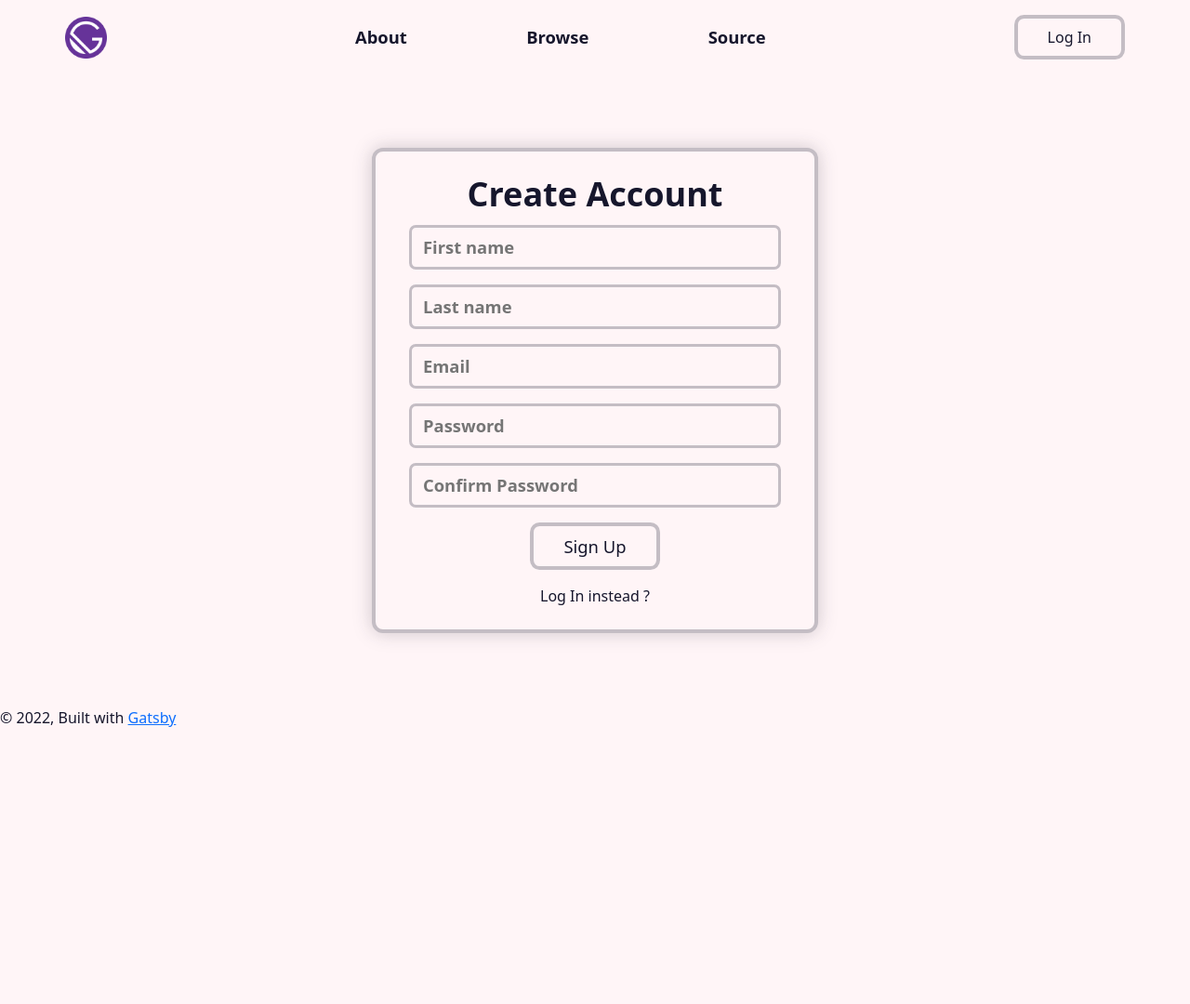
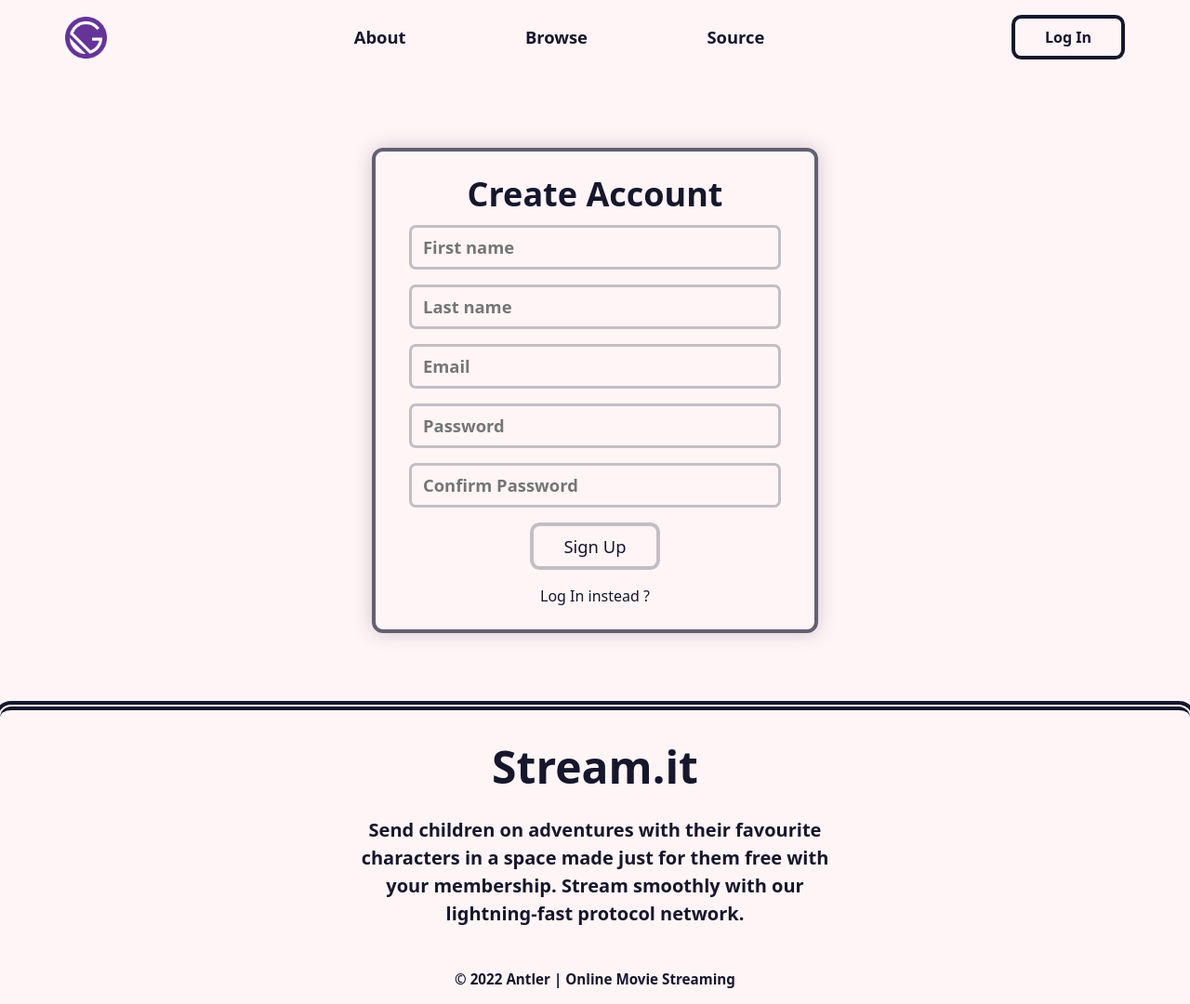
Before and after one commit to nparashar150/stream.it, a Gatsby site: page /auth/signup in a window 1280 px wide. Shown: the whole page at 93% size. Before the commit the page ends 800 px from the top, so only its background shows below. Built offline with nearby package versions, Linux system fonts and the light colour scheme; Gatsby itself is replaced by a stand-in of ours; no server answers.

Commit message:
Update styling and remove layout bugs

```diff
--- a/src/components/Form/Form.js
+++ b/src/components/Form/Form.js
@@ -35,6 +35,7 @@ const Form = ({
   formSubmitFunction,
   loginInGoogle,
   forgotPassword,
+  createmobileview,
 }) => {
   const ButtonConfig = {
     padding: ".5rem 2rem",
@@ -99,7 +100,10 @@ const Form = ({
       >
         {formik => (
           <div className="d-flex justify-content-center align-items-center">
-            <FormWrapper className="d-flex justify-content-center align-items-center flex-column">
+            <FormWrapper
+              createmobileview={createmobileview}
+              className="d-flex justify-content-center align-items-center flex-column"
+            >
               <FormHeading>{formHeading}</FormHeading>
               {loginInGoogle && (
                 <FormLoginWithGoogleWrapper
--- a/src/components/Form/FormElements.js
+++ b/src/components/Form/FormElements.js
@@ -10,7 +10,7 @@ export const FormWrapper = styled(Form)`
   min-width: 30rem;
   max-width: 35rem;
   background: ${props => props.theme.background};
-  border: 4px solid ${props => props.theme.userBorderColor};
+  border: 4px solid ${props => props.theme.font + "AA"};
   border-radius: 0.75rem;
   flex-wrap: wrap;
   padding: 1.5rem 0rem;
@@ -26,6 +26,12 @@ export const FormWrapper = styled(Form)`
     width: 90vw;
     min-width: 90vw;
     max-width: 90vw;
+
+    ${({ createmobileview }) =>
+      createmobileview &&
+      css`
+        margin-top: 10vh;
+      `}
   }
 `
 export const StyledInput = styled.input`
--- a/src/components/Index/IndexElements.js
+++ b/src/components/Index/IndexElements.js
@@ -31,10 +31,13 @@ export const LandingHeading = styled.h1`
     margin: 0;
     font-size: 4rem;
     width: 100%;
-    padding: 0 5vw;
   }
 
   span {
+    white-space: nowrap;
+    padding: 0;
+    margin: 0;
+    text-align: center;
     width: 100%;
     -webkit-text-fill-color: ${props => props.theme.background};
     -webkit-text-stroke-width: 3px;
@@ -66,6 +69,7 @@ export const AboutWrapper = styled.div`
   @media (max-width: 768px) {
     flex-direction: column-reverse;
     width: 100%;
+    border-radius: 0rem;
     padding: 10vh 5vw;
   }
 
--- a/src/components/Index/LandingPage.js
+++ b/src/components/Index/LandingPage.js
@@ -30,6 +30,7 @@ export default function Index({ data, features }) {
     color: lightTheme.font,
     hoverBg: lightTheme.font,
     zIndex: 5,
+    dropShadow: true,
   }
 
   const aboutImage = getImage(data.landingaboutimage.gatsbyImageData)
--- a/src/components/MovieList/MovieListMapper.js
+++ b/src/components/MovieList/MovieListMapper.js
@@ -15,6 +15,7 @@ export default function MovieListMapper({ prismic }) {
     objectFit: "cover",
   }
   return (
+    <div className="container">
       <MovieListWrapper className="container px-2">
         {Object.keys(prismic).map(key => {
           const image = getImage(
@@ -56,5 +57,6 @@ export default function MovieListMapper({ prismic }) {
           )
         })}
       </MovieListWrapper>
+    </div>
   )
 }
--- a/src/components/MovieList/MovieListStyles.js
+++ b/src/components/MovieList/MovieListStyles.js
@@ -9,10 +9,12 @@ export const MovieListWrapper = styled.section`
   gap: 2rem;
   flex-direction: row;
   padding-top: 2rem;
+  padding-bottom: 10vh;
 
   @media (max-width: 768px) {
-    padding: 0 5vw;
+    padding: 1rem 5vw;
     margin-top: calc(10vh + 2rem);
+    margin-bottom: 10vh;
   }
 `
 
--- a/src/components/Shared/Button.js
+++ b/src/components/Shared/Button.js
@@ -10,6 +10,10 @@ export const Button = styled.button`
   border: 4px solid
     ${props => (props.hoverBg ? props.hoverBg : props.theme.userBorderColor)};
   transition: 0.375s all ease-in-out;
+  filter: ${props =>
+    props.dropShadow &&
+    `drop-shadow(0 0 10px ${props => props.theme.font + "35"})`};
+
   ${({ zIndex }) =>
     zIndex &&
     css`
--- a/src/components/Shared/Footer/Footer.js
+++ b/src/components/Shared/Footer/Footer.js
@@ -1,5 +1,87 @@
-import React from 'react';
+import React from "react"
+import styled, { css } from "styled-components"
 
-export default function Footer() {
-  return <div>Footer</div>;
+export default function Footer({ isLanding }) {
+  return (
+    <>
+      <FooterWrapper
+        isLanding={isLanding}
+        className="d-flex justify-content-center align-items-center"
+      >
+        <FooterHeading>Stream.it</FooterHeading>
+        <FooterInfo>
+          Send children on adventures with their favourite characters in a space
+          made just for them free with your membership. Stream smoothly with our
+          lightning-fast protocol network.
+        </FooterInfo>
+      </FooterWrapper>
+      <FooterCopyrightsWrapper
+        isLanding={isLanding}
+        className="d-flex justify-content-center align-items-center"
+      >
+        <FooterCopyrights>
+          © 2022 Antler | Online Movie Streaming
+        </FooterCopyrights>
+      </FooterCopyrightsWrapper>
+    </>
+  )
 }
+
+const FooterWrapper = styled.footer`
+  /* height: 10vh; */
+  background: ${props => props.theme.background};
+  color: ${props => props.theme.font};
+  flex-direction: column;
+  width: 100%;
+  padding: 2rem 0 1rem 0;
+  border-top-left-radius: 0.75rem;
+  border-top-right-radius: 0.75rem;
+  outline: 4px solid ${props => props.theme.font};
+  border-top: 4px solid ${props => props.theme.font};
+  outline-offset: 2px;
+  overflow: hidden;
+  gap: 1rem;
+
+  ${({ isLanding }) =>
+    isLanding &&
+    css`
+      background: ${props => props.theme.font};
+      color: ${props => props.theme.background};
+    `}
+`
+const FooterHeading = styled.h1`
+  font-size: 3rem;
+  font-weight: 700;
+`
+const FooterInfo = styled.p`
+  font-size: 1.25rem;
+  width: 40%;
+  font-weight: 600;
+  text-align: center;
+
+  @media (max-width: 768px) {
+    width: 100%;
+    padding: 0 10vw;
+  }
+`
+const FooterCopyrightsWrapper = styled.div`
+  background: ${props => props.theme.background};
+  flex-direction: column;
+  color: ${props => props.theme.font};
+  width: 100%;
+  overflow: hidden;
+  padding: 1rem 0 0 0;
+  position: absolute;
+  margin-top: -4px;
+
+  ${({ isLanding }) =>
+    isLanding &&
+    css`
+      background: ${props => props.theme.font};
+      color: ${props => props.theme.background};
+    `}
+`
+const FooterCopyrights = styled.p`
+  font-size: 0.95rem;
+  font-weight: 600;
+`
--- a/src/components/Shared/Navbar/Navbar.js
+++ b/src/components/Shared/Navbar/Navbar.js
@@ -22,8 +22,9 @@ export default function Navbar() {
     padding: ".5rem 2rem",
     curve: ".65rem",
     fontSize: "1rem",
-    bold: true,
+    bold: 600,
     color: lightTheme.font,
+    hoverBg: lightTheme.font,
   }
 
   const handlerUser = () => {
@@ -59,6 +60,7 @@ export default function Navbar() {
         formats={["auto", "webp", "avif"]}
         alt="Antler"
         style={navbrandConfig}
+        placeholder="BLURRED"
         onClick={() => navigate("/")}
       />
       {isMobile && (
@@ -74,7 +76,12 @@ export default function Navbar() {
       >
         <NavbarLinks to="/about">About</NavbarLinks>
         <NavbarLinks to="/browse">Browse</NavbarLinks>
-        <NavbarLinks to="/source">Source</NavbarLinks>
+        <NavbarLinks
+          to={"https://github.com/nparashar150/WebApp"}
+          target={"_blank"}
+        >
+          Source
+        </NavbarLinks>
         {isMobile && (
           <NavbarLogin onClick={handlerUser} {...ButtonConfig}>
             {user ? "Log Out" : "Log In"}
--- a/src/components/layout.js
+++ b/src/components/layout.js
@@ -12,8 +12,9 @@ import { AuthContextProvider } from "../context/auth/AuthContext"
 import { GlobalStyle, lightTheme } from "../theme/global-theme"
 import { ThemeProvider } from "styled-components"
 import Navbar from "./Shared/Navbar/Navbar"
+import Footer from "./Shared/Footer/Footer"
 
-const Layout = ({ children }) => {
+const Layout = ({ children, isLanding }) => {
   return (
     <AuthContextProvider>
       <ThemeProvider theme={lightTheme}>
@@ -22,11 +23,7 @@ const Layout = ({ children }) => {
           <Navbar />
           <div>
             <main>{children}</main>
-            <footer>
-              © {new Date().getFullYear()}, Built with
-              {` `}
-              <a href="https://www.gatsbyjs.com">Gatsby</a>
-            </footer>
+            <Footer isLanding={isLanding} />
           </div>
         </div>
       </ThemeProvider>
--- a/src/pages/auth/signup.js
+++ b/src/pages/auth/signup.js
@@ -9,7 +9,7 @@ export default function login() {
     <Layout>
       <Seo title="Sign Up" />
       <div>
-        <Form {...formConfig} />
+        <Form createmobileview {...formConfig} />
       </div>
     </Layout>
   )
--- a/src/templates/MovieInfo/MovieInfoElements.js
+++ b/src/templates/MovieInfo/MovieInfoElements.js
@@ -11,8 +11,8 @@ export const MovieInfoWrapper = styled.section`
   flex-direction: row;
   padding: 2rem;
 
-  @media (max-width: 375px) {
-    margin-top: calc(10vh + 3rem);
+  @media (max-width: 768px) {
+    margin-top: calc(10vh + 2rem);
     padding: 0 2rem 2rem 2rem;
     gap: 0.5rem;
   }
```
Also changed, not shown: src/pages/index.js (+1 -17 lines). Lines whose indentation alone changed are shown as unchanged.
